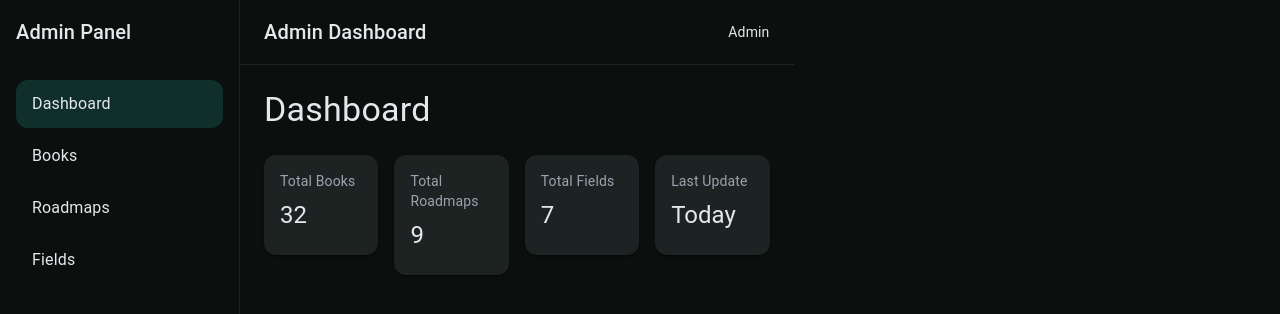
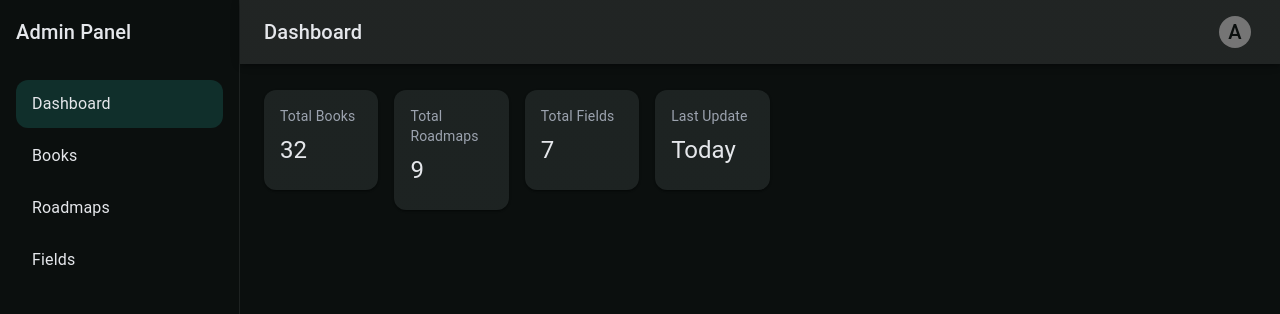
Before and after one commit to iskana-fardan/manazel, a React (Vite) app in the folder frontend/: page /admin in a window 1280 px wide. Shown: the top 314 px of the page. Built offline with nearby package versions, Linux system fonts and the light colour scheme.

Commit message:
feat(frontend): create topbar component

```diff
--- a/frontend/src/admin/components/Topbar.tsx
+++ b/frontend/src/admin/components/Topbar.tsx
@@ -1,23 +1,115 @@
-import { AppBar, Box, Toolbar, Typography } from "@mui/material"
+import * as React from 'react';
+import { AppBar ,Toolbar, useTheme } from "@mui/material"
+import Box from '@mui/material/Box';
+import Avatar from '@mui/material/Avatar';
+import Menu from '@mui/material/Menu';
+import MenuItem from '@mui/material/MenuItem';
+import ListItemIcon from '@mui/material/ListItemIcon';
+import Divider from '@mui/material/Divider';
+import IconButton from '@mui/material/IconButton';
+import Typography from '@mui/material/Typography';
+import Tooltip from '@mui/material/Tooltip';
+import AccountCircleIcon from '@mui/icons-material/AccountCircle';
+import Logout from '@mui/icons-material/Logout';
+
+
+
+const drawerWidth = 240;
 
 export default function Topbar() {
+  const [anchorEl, setAnchorEl] = React.useState<null | HTMLElement>(null);
+
+  const open = Boolean(anchorEl);
+  const handleClick = (event: React.MouseEvent<HTMLElement>) => {
+    setAnchorEl(event.currentTarget);
+  };
+  const handleClose = () => {
+    setAnchorEl(null);
+  };
+
+  const theme = useTheme();
   return (
     <AppBar
-      position="static"
-      color="transparent"
-      elevation={0}
-      sx={{ borderBottom: "1px solid", borderColor: "divider" }}
+      position="fixed"
+        sx={{
+          width: `calc(100% - ${drawerWidth}px)`,
+          ml: `${drawerWidth}px`,
+          backgroundColor: theme.palette.background.default
+        }}
     >
       <Toolbar>
-        <Typography variant="h6">
-          Admin Dashboard
-        </Typography>
+          <Typography variant="h6" sx={{ flexGrow: 1 }}>
+            Dashboard
+          </Typography>
 
-        <Box sx={{ flexGrow: 1 }} />
 
-        <Typography variant="body2">
-          Admin
-        </Typography>
+          <Box sx={{ display: 'flex', alignItems: 'center', textAlign: 'center' }}>
+            <Tooltip title="Account settings">
+                <IconButton
+                    onClick={handleClick}
+                    size="small"
+                    sx={{ ml: 2 }}
+                    aria-controls={open ? 'account-menu' : undefined}
+                    aria-haspopup="true"
+                    aria-expanded={open ? 'true' : undefined}
+                >
+                  <Avatar sx={{ width: 32, height: 32 }}>A</Avatar>
+                </IconButton>
+            </Tooltip>
+          </Box>
+          <Menu
+              anchorEl={anchorEl}
+              id="account-menu"
+              open={open}
+              onClose={handleClose}
+              onClick={handleClose}
+              slotProps={{
+                paper: {
+                  elevation: 0,
+                  sx: {
+                    overflow: 'visible',
+                    filter: 'drop-shadow(0px 2px 8px rgba(0,0,0,0.32))',
+                    mt: 1.5,
+                    '& .MuiAvatar-root': {
+                      width: 32,
+                      height: 32,
+                      ml: -0.5,
+                      mr: 1,
+                    },
+                    '&::before': {
+                      content: '""',
+                      display: 'block',
+                      position: 'absolute',
+                      top: 0,
+                      right: 14,
+                      width: 10,
+                      height: 10,
+                      bgcolor: 'background.paper',
+                      transform: 'translateY(-50%) rotate(45deg)',
+                      zIndex: 0,
+                    },
+                  },
+                },
+              }}
+              transformOrigin={{ horizontal: 'right', vertical: 'top' }}
+              anchorOrigin={{ horizontal: 'right', vertical: 'bottom' }}
+          >
+          <MenuItem onClick={handleClose}>
+            <ListItemIcon>
+              <AccountCircleIcon fontSize='small'/>
+            </ListItemIcon>
+            Profile
+          </MenuItem>
+
+          <Divider />
+
+          <MenuItem onClick={handleClose}>
+            <ListItemIcon>
+              <Logout fontSize="small" />
+            </ListItemIcon>
+            Logout
+          </MenuItem>
+        </Menu>
       </Toolbar>
     </AppBar>
   )
```
